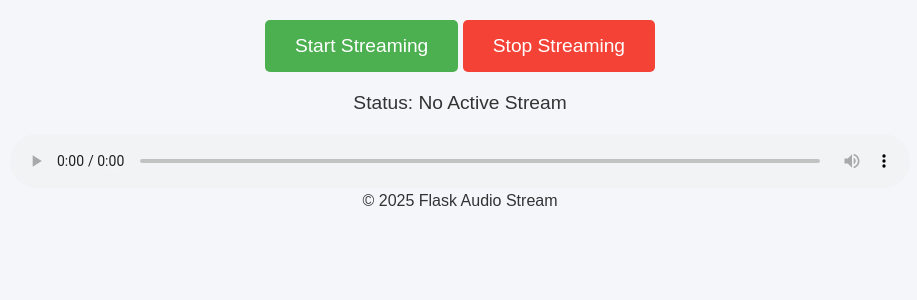
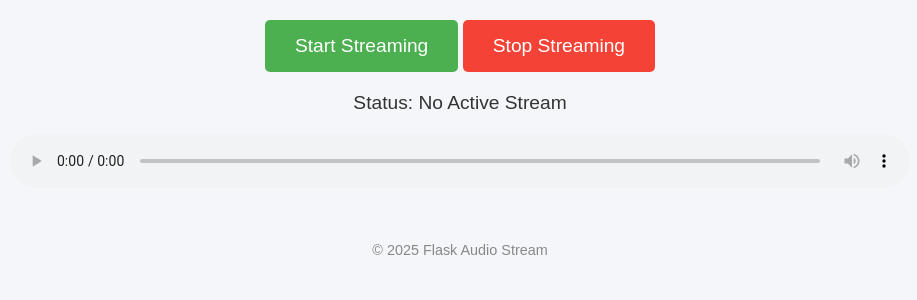
Before and after one commit to shafin4201/flask-app, a Flask app: page / in a window 1280 px wide. Shown: the part 95-395 px from the top of the page, without its empty margins (180-1097 px from the left). Run offline with Flask 3, Linux system fonts and the light colour scheme.

Commit message:
Update styles.css

```diff
--- a/static/styles.css
+++ b/static/styles.css
@@ -18,6 +18,7 @@ body {
 }
 
 header h1 {
+    color: #333;
     font-size: 2.5rem;
     margin-bottom: 20px;
 }
@@ -57,6 +58,12 @@ header h1 {
     margin-top: 20px;
 }
 
+footer p {
+    font-size: 0.9rem;
+    color: #888;
+    margin-top: 50px;
+}
+
 audio {
     margin-top: 20px;
     width: 100%;
```
